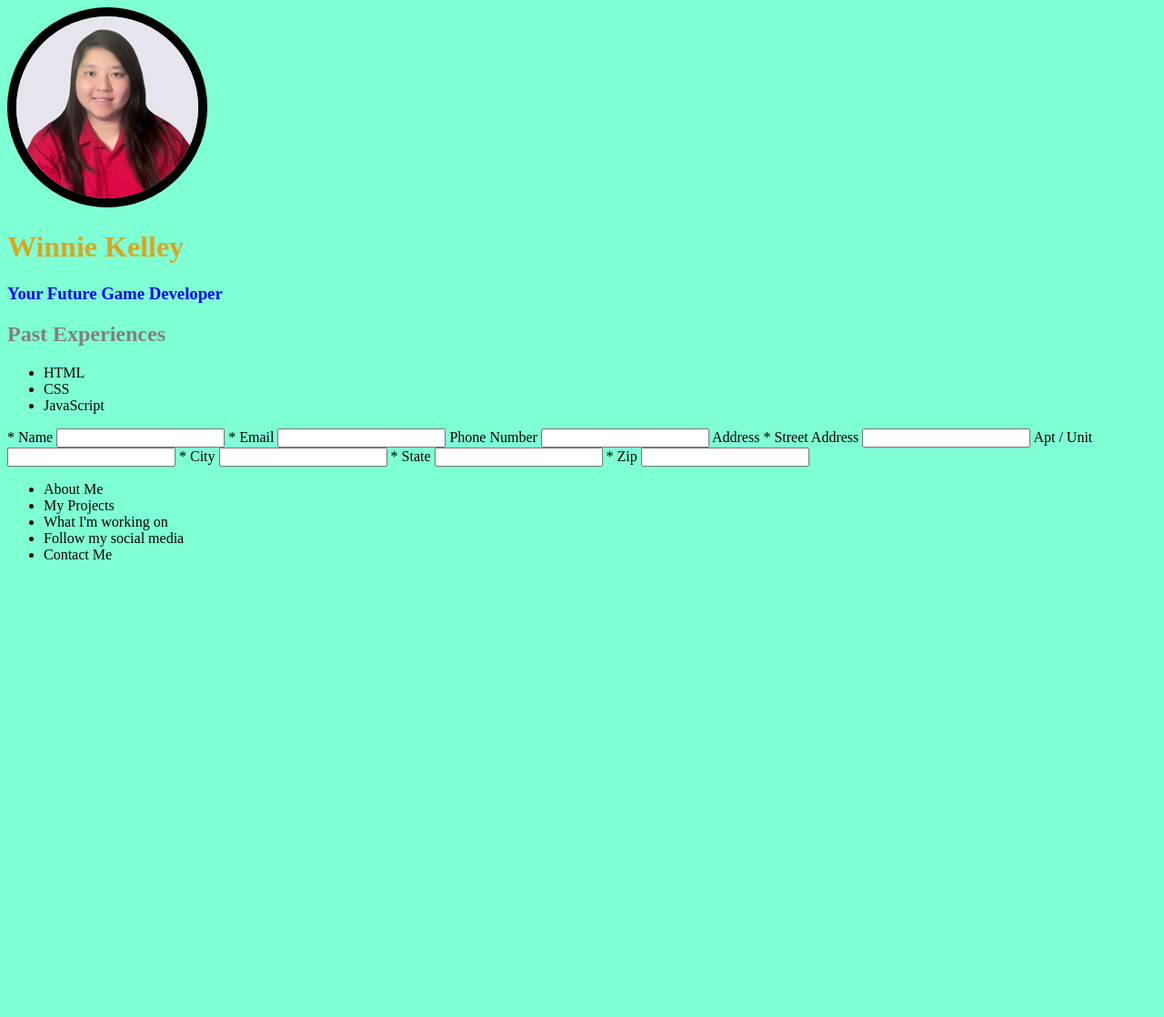
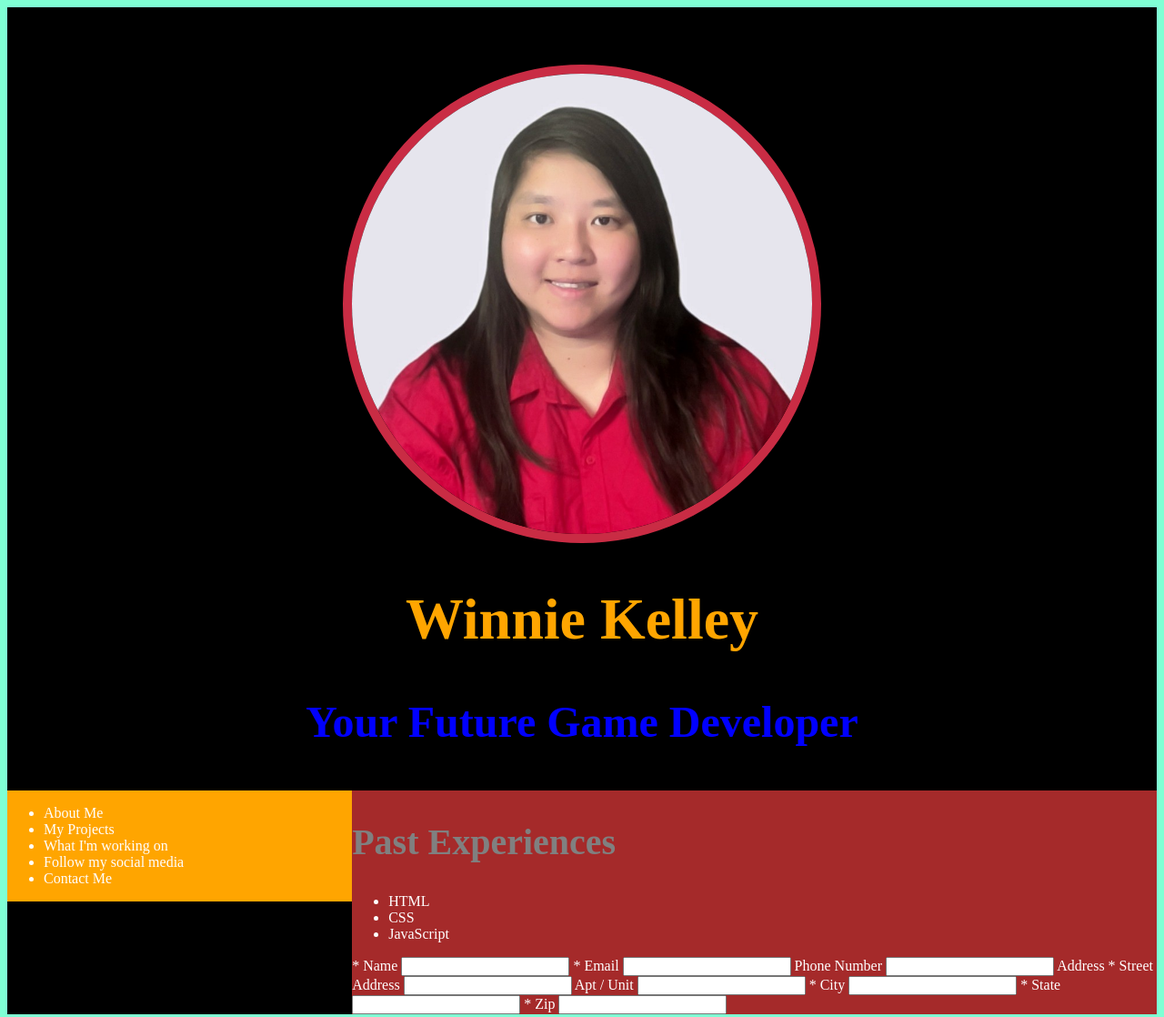
Before and after one commit to Nsimmons91/portfolio-website-Winnies, a plain HTML site: page index.html in a window 1280 px wide. Shown: the whole page at 91% size. Before the commit the page ends 800 px from the top, so only its background shows below. Drawn offline with Linux system fonts and the light colour scheme; a web font is replaced by a local one.

Commit message:
Fixed css so that the two columns are in container and used flex instead of float

```diff
--- a/index.html
+++ b/index.html
@@ -13,13 +13,27 @@
   </head>
 
   <body>
+    <div class="container">
       <header>
-      <img id="profilePicture" src="./assets/images/profilePicture.jpeg" alt="profile picture">
+        <img id="profile-picture" src="./assets/images/profilePicture.jpeg" alt="profile picture">
         <h1>Winnie Kelley</h1>
         <h3>Your Future Game Developer</h3>
       </header>
 
-    <div id="leftColumn">
+      <div class="flex-container">
+        <div class="left-column">
+          <div id="navBar">
+            <ul>
+              <li>About Me</li>
+              <li>My Projects</li>
+              <li>What I'm working on</li>
+              <li>Follow my social media</li>
+              <li>Contact Me</li>
+            </ul>
+          </div>
+        </div>
+
+        <div class="right-column">
           <section>
             <h2>Past Experiences</h2>
             <ul>
@@ -54,16 +68,6 @@
             </form>
           </section>
         </div>
-
-    <div id="leftColumn">
-      <div id="navBar">
-        <ul>
-          <li>About Me</li>
-          <li>My Projects</li>
-          <li>What I'm working on</li>
-          <li>Follow my social media</li>
-          <li>Contact Me</li>
-        </ul>
       </div>
     </div>
   </body>
--- a/styles.css
+++ b/styles.css
@@ -1,23 +1,53 @@
 body {
-    background-color: aquamarine;
-    font-family: gaegu;
+  background-color: aquamarine;
+  font-family: gaegu;
+  color: white;
+}
+
+.container {
+  background-color: black;
+  margin: 0, auto;
+}
+
+header {
+  text-align: center;
 }
 
 h1 {
-    color: goldenrod;
+  color: orange;
+  font-size: 400%;
 }
 
 h2 {
-    color: grey
+  color: grey;
+  font-size: 250%;
 }
 
 h3 {
-    color: blue;
+  color: blue;
+  font-size: 300%;
 }
 
-#profilePicture {
-    width: 200px;
-    height: 200px;
-    border-radius: 110px;
-    border: black solid 10px;
+#profile-picture {
+  width: 40%;
+  height: 40%;
+  border-radius: 50%;
+  border: rgb(201, 44, 68) solid 10px;
+  margin-top: 5%;
 }
+
+.flex-container {
+  display: flex;
+  justify-content:space-around;
+  align-items: flex-start;
+}
+
+.left-column {
+  background-color: orange;
+  width: 30%;
+}
+
+.right-column {
+  background-color: brown;
+  width: 70%;
+}
```
Lines whose indentation alone changed are shown as unchanged.
